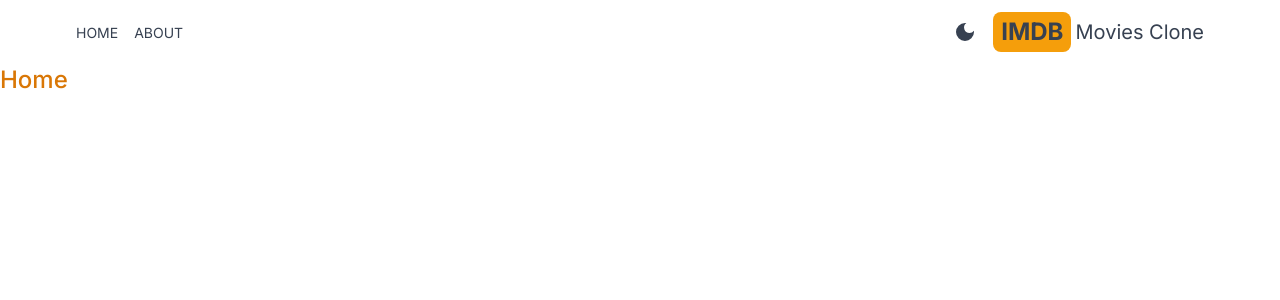
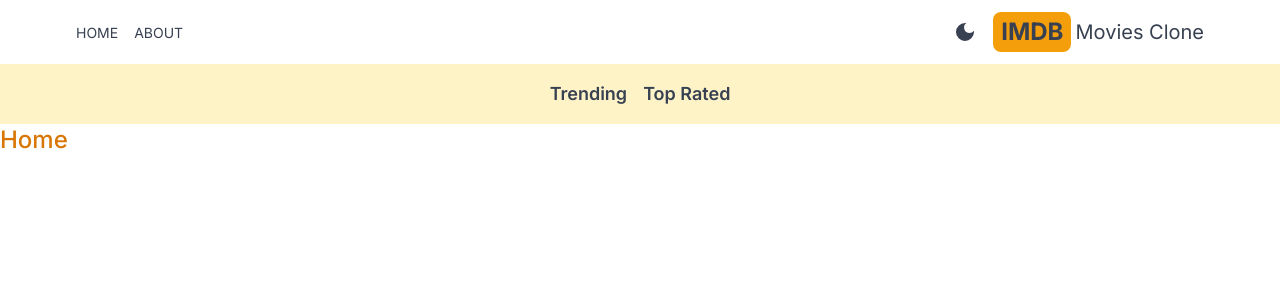
Before and after one commit to Teddy-FN/next-js-14-imdb, a Next.js app: page / in a window 1280 px wide. Shown: the top 300 px of the page. Built offline with nearby package versions, Linux system fonts and the light colour scheme.

Commit message:
Add Navbar Component

```diff
--- a/src/app/layout.js
+++ b/src/app/layout.js
@@ -5,6 +5,7 @@
 
 // Component
 import Header from "@/components/Header";
+import Navbar from "@/components/Navbar";
 
 const inter = Inter({ subsets: ["latin"] });
 
@@ -19,6 +20,7 @@
       <body className={inter.className}>
         <Providers>
           <Header />
+          <Navbar />
           {children}
         </Providers>
       </body>
--- a/src/components/MenuItem.jsx
+++ b/src/components/MenuItem.jsx
@@ -1,6 +1,6 @@
 import Link from "next/link";
 
-export default function MenuItem({ title, address, Icon }) {
+export default function MenuItem({ title = "", address = "", Icon = {} }) {
   return (
     <Link href={address} className="hover:text-amber-500">
       <Icon className="text-2xl sm:hidden" />
--- /dev/null
+++ b/src/components/NavBarItem.jsx
@@ -0,0 +1,24 @@
+"use client";
+
+import React from "react";
+import Link from "next/link";
+import { useSearchParams } from "next/navigation";
+
+export default function NavBarItem({ title, param }) {
+  const searchParams = useSearchParams();
+  const genre = searchParams.get("genre");
+  return (
+    <div>
+      <Link
+        href={`/?genre=${param}`}
+        className={`hover:bg-amber-500 font-semibold ${
+          genre === param
+            ? "underline underline-offset-8 decoration-4 decoration-amber-500 rounded-lg"
+            : ""
+        }`}
+      >
+        {title}
+      </Link>
+    </div>
+  );
+}
--- /dev/null
+++ b/src/components/Navbar.jsx
@@ -0,0 +1,11 @@
+import React from "react";
+import NavBarItem from "./NavBarItem";
+
+export default function Navbar() {
+  return (
+    <div className="flex dark:bg-gray-600 bg-amber-100 p-4 lg:text-lg justify-center gap-4">
+      <NavBarItem title="Trending" param="fetchTrending" />
+      <NavBarItem title="Top Rated" param="fetchTopRated" />
+    </div>
+  );
+}
```
